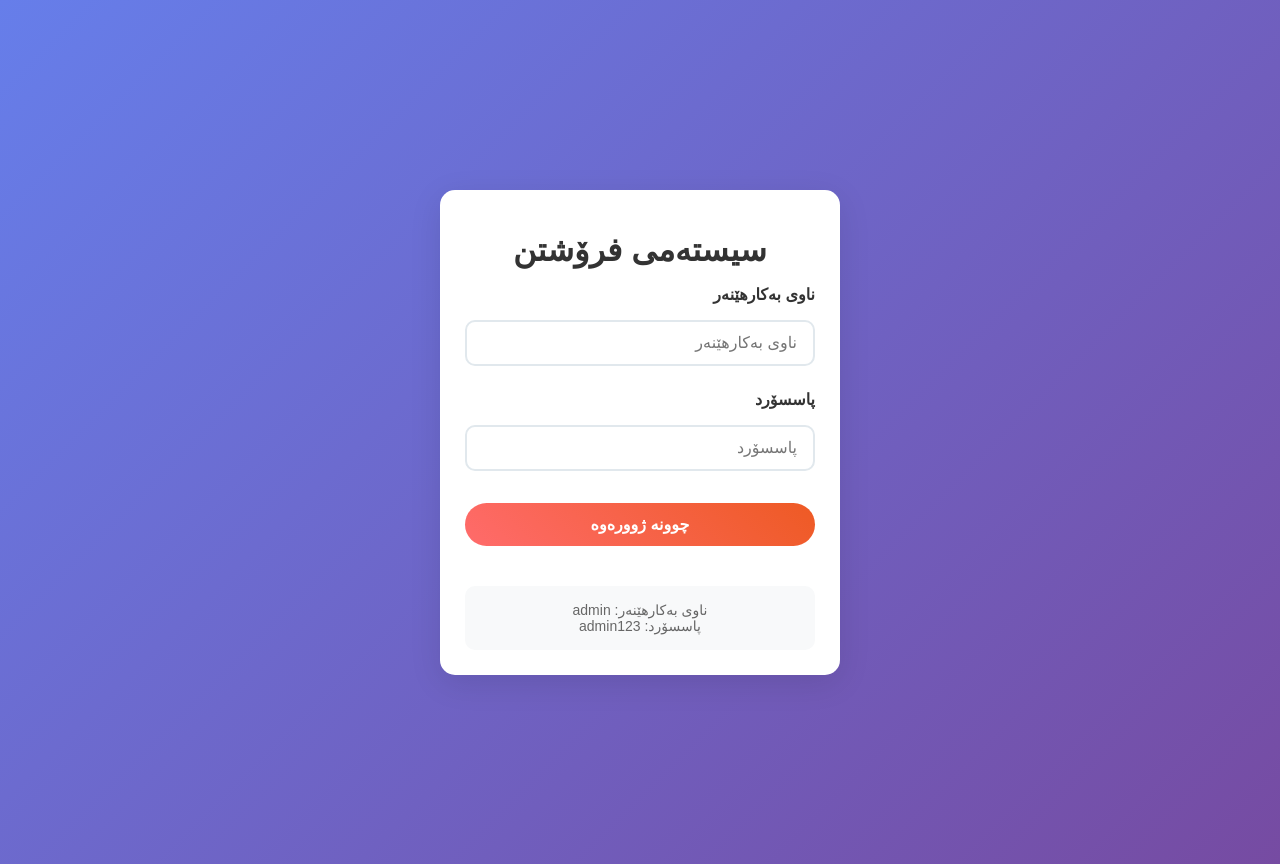
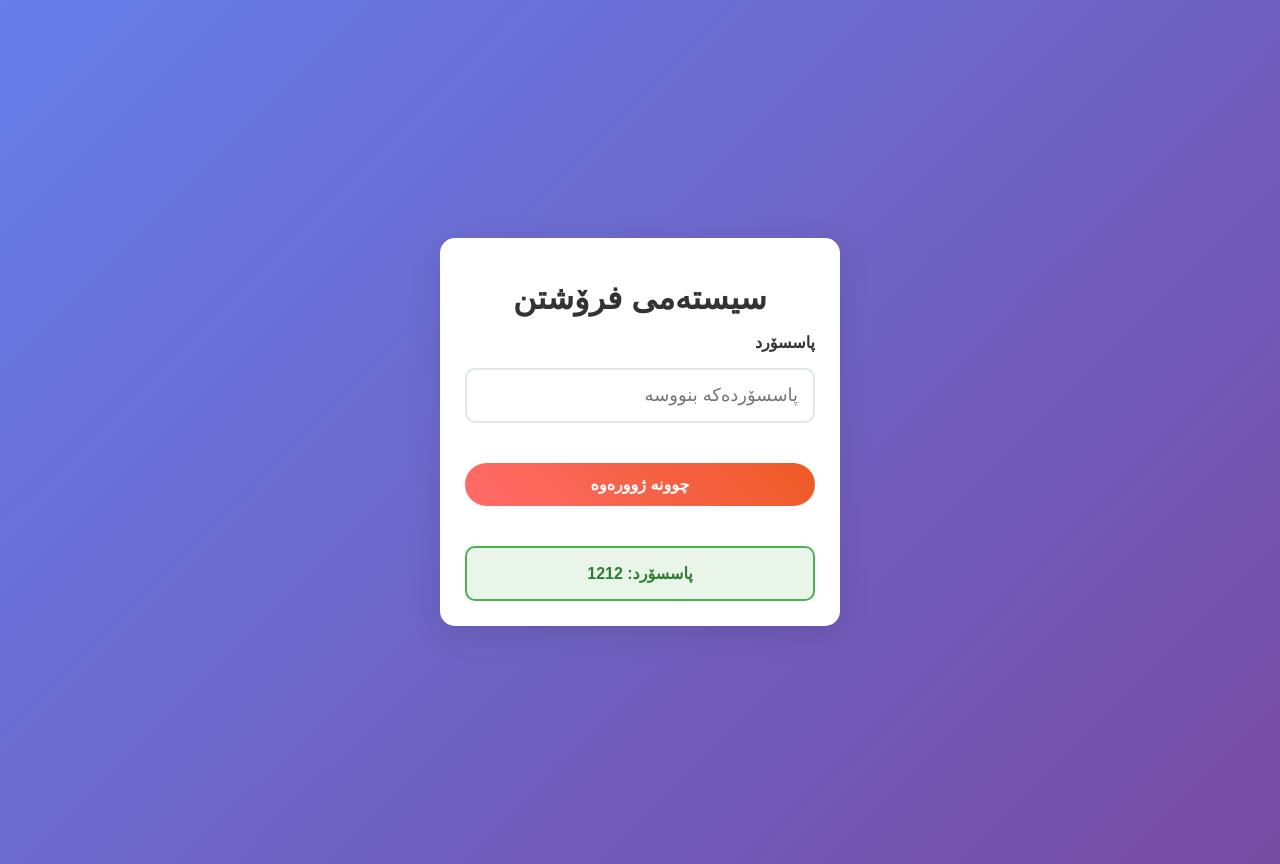
Before and after one commit to Tebin21/Repository-name, a Next.js app: page / in a window 1280 px wide. Built offline with nearby package versions, Linux system fonts and the light colour scheme.

Commit message:
Update login to password-only authentication (1212) and maintain beautiful design

```diff
--- a/app/page.js
+++ b/app/page.js
@@ -4,7 +4,6 @@ import { useState } from 'react'
 import { useRouter } from 'next/navigation'
 
 export default function LoginPage() {
-  const [username, setUsername] = useState('')
   const [password, setPassword] = useState('')
   const [error, setError] = useState('')
   const [loading, setLoading] = useState(false)
@@ -15,8 +14,8 @@ export default function LoginPage() {
     setLoading(true)
     setError('')
 
-    // Simple authentication check
-    if (username === 'admin' && password === 'admin123') {
+    // Simple authentication check - password only
+    if (password === '1212') {
       // Store login status in localStorage
       localStorage.setItem('isLoggedIn', 'true')
       setError('')
@@ -39,27 +38,16 @@ export default function LoginPage() {
           <h1 className="title" style={{ color: '#333', textShadow: 'none' }}>سیستەمی فرۆشتن</h1>
 
           <form onSubmit={handleLogin}>
-            <div style={{ marginBottom: '1rem' }}>
-              <label className="label">ناوی بەکارهێنەر</label>
-              <input
-                type="text"
-                className="input"
-                value={username}
-                onChange={(e) => setUsername(e.target.value)}
-                placeholder="ناوی بەکارهێنەر"
-                required
-              />
-            </div>
-
-            <div style={{ marginBottom: '1rem' }}>
+            <div style={{ marginBottom: '1.5rem' }}>
               <label className="label">پاسسۆرد</label>
               <input
                 type="password"
                 className="input"
                 value={password}
                 onChange={(e) => setPassword(e.target.value)}
-                placeholder="پاسسۆرد"
+                placeholder="پاسسۆردەکە بنووسە"
                 required
+                style={{ fontSize: '18px', padding: '15px' }}
               />
             </div>
 
@@ -78,10 +66,9 @@ export default function LoginPage() {
             </button>
           </form>
 
-          <div style={{ marginTop: '2rem', padding: '1rem', background: '#f8f9fa', borderRadius: '10px' }}>
-            <p style={{ fontSize: '14px', color: '#666', textAlign: 'center' }}>
-              ناوی بەکارهێنەر: admin<br />
-              پاسسۆرد: admin123
+          <div style={{ marginTop: '2rem', padding: '1rem', background: '#e8f5e8', borderRadius: '10px', border: '2px solid #4CAF50' }}>
+            <p style={{ fontSize: '16px', color: '#2e7d32', textAlign: 'center', fontWeight: 'bold' }}>
+              پاسسۆرد: 1212
             </p>
           </div>
         </div>
```
